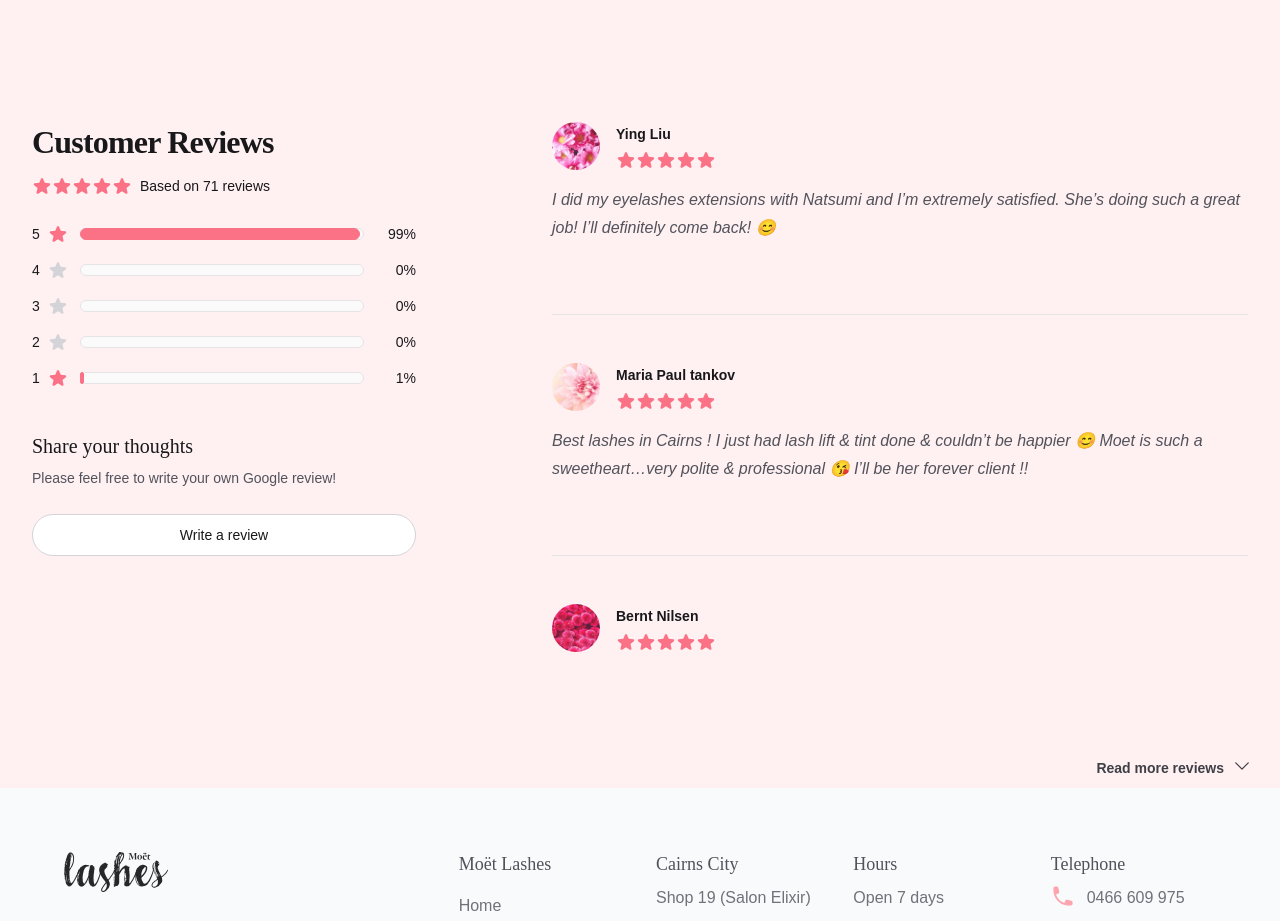
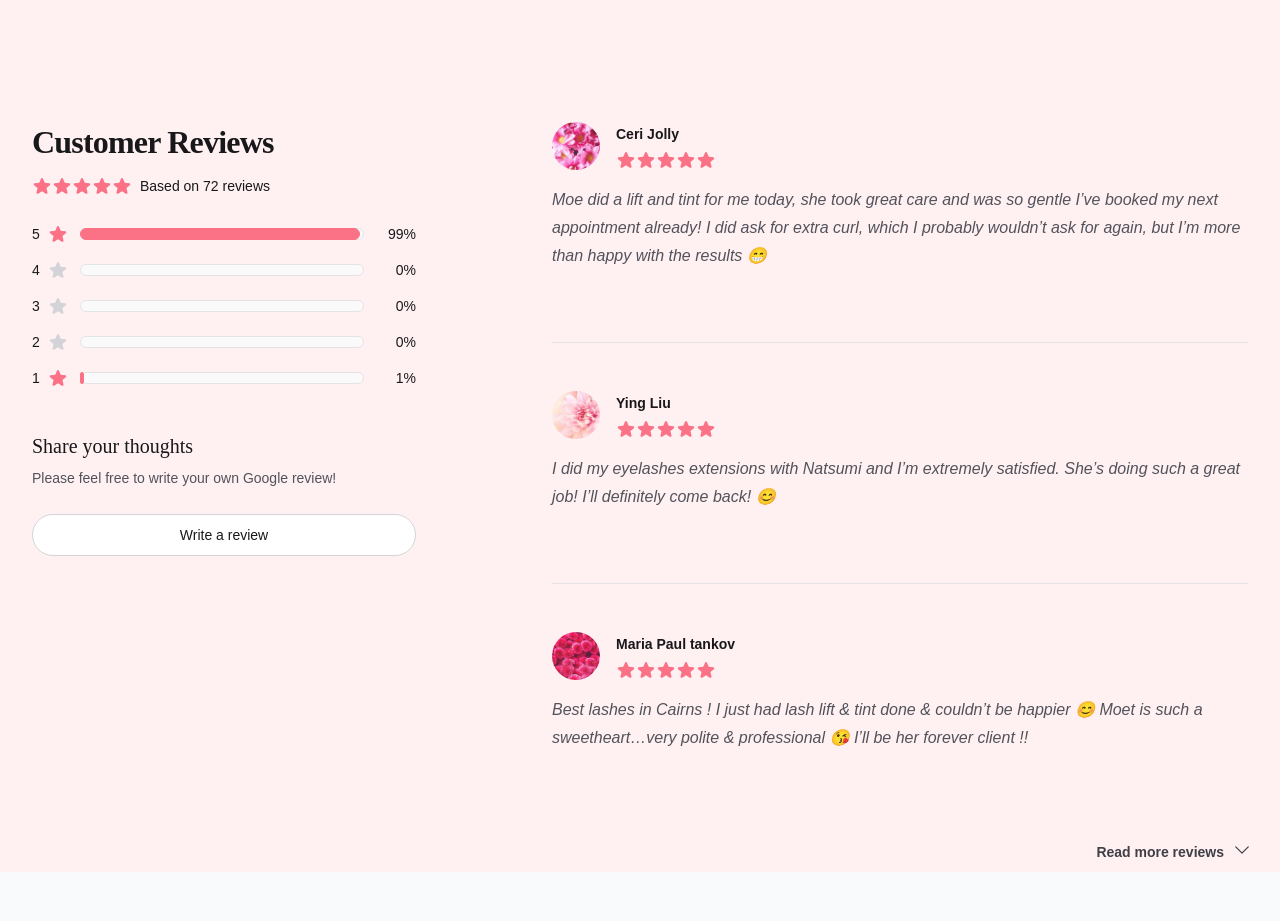
Before and after one commit to Emily-Nilsen/moet-lashes, a Next.js app: page / in a window 1280 px wide. Shown: the part 2280-3201 px from the top of the page. Built offline with nearby package versions, Linux system fonts and the light colour scheme; a web font is replaced by a local one.

Commit message:
customer review 72

```diff
--- a/src/components/CustomerReviews.jsx
+++ b/src/components/CustomerReviews.jsx
@@ -6,15 +6,24 @@ import { Menu, Transition } from '@headlessui/react'
 
 const reviews = {
   average: 5,
-  totalCount: 71,
+  totalCount: 72,
   counts: [
-    { rating: 5, count: 70 },
+    { rating: 5, count: 71 },
     { rating: 4, count: 0 },
     { rating: 3, count: 0 },
     { rating: 2, count: 0 },
     { rating: 1, count: 1 },
   ],
   featured: [
+    {
+      id: 71,
+      rating: 5,
+      content: `
+        <p>Moe did a lift and tint for me today, she took great care and was so gentle I’ve booked my next appointment already! I did ask for extra curl, which I probably wouldn’t ask for again, but I’m more than happy with the results 😁
+</p>
+      `,
+      author: 'Ceri Jolly',
+    },
     {
       id: 70,
       rating: 5,
```
Also changed, not shown: 1 other file (tests, documents, lock files or other folders).
